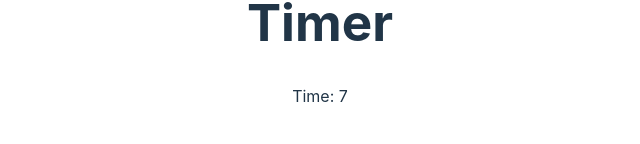
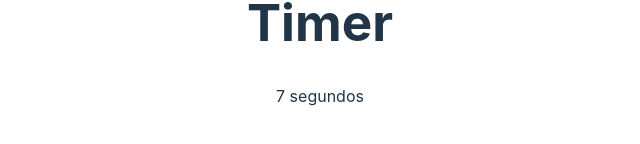
Before and after one commit to QuinoBallara/React-TAs, a React (Vite) app: page / in a window 1280 px wide. Shown: the part 358-502 px from the top of the page, without its empty margins (320-960 px from the left). Built offline with nearby package versions, Linux system fonts and the light colour scheme.

Commit message:
fin ta11

```diff
--- a/src/Timer/Timer.tsx
+++ b/src/Timer/Timer.tsx
@@ -16,7 +16,7 @@ const Timer = () => {
     return (
         <div>
             <h1>Timer</h1>
-            <p>Time: {time}</p>
+            <p>{time} segundos</p>
         </div>
     );
 }
```
